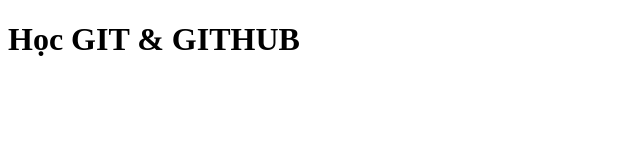
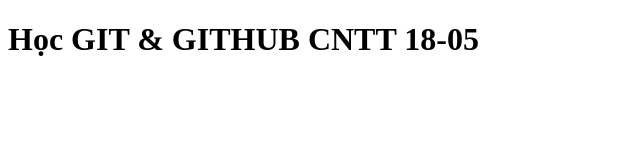
Before and after one commit to phamvantiep/hoc-git-cntt1805, a plain HTML site: page index.html in a window 1280 px wide. Shown: the whole page, without its empty margins (0-640 px from the left). Drawn offline with Linux system fonts and the light colour scheme.

Commit message:
update: index.html

```diff
--- a/index.html
+++ b/index.html
@@ -6,6 +6,6 @@
     <title>Document</title>
 </head>
 <body>
-    <h1>Học GIT & GITHUB</h1>
+    <h1>Học GIT & GITHUB CNTT 18-05</h1>
 </body>
 </html>
```
